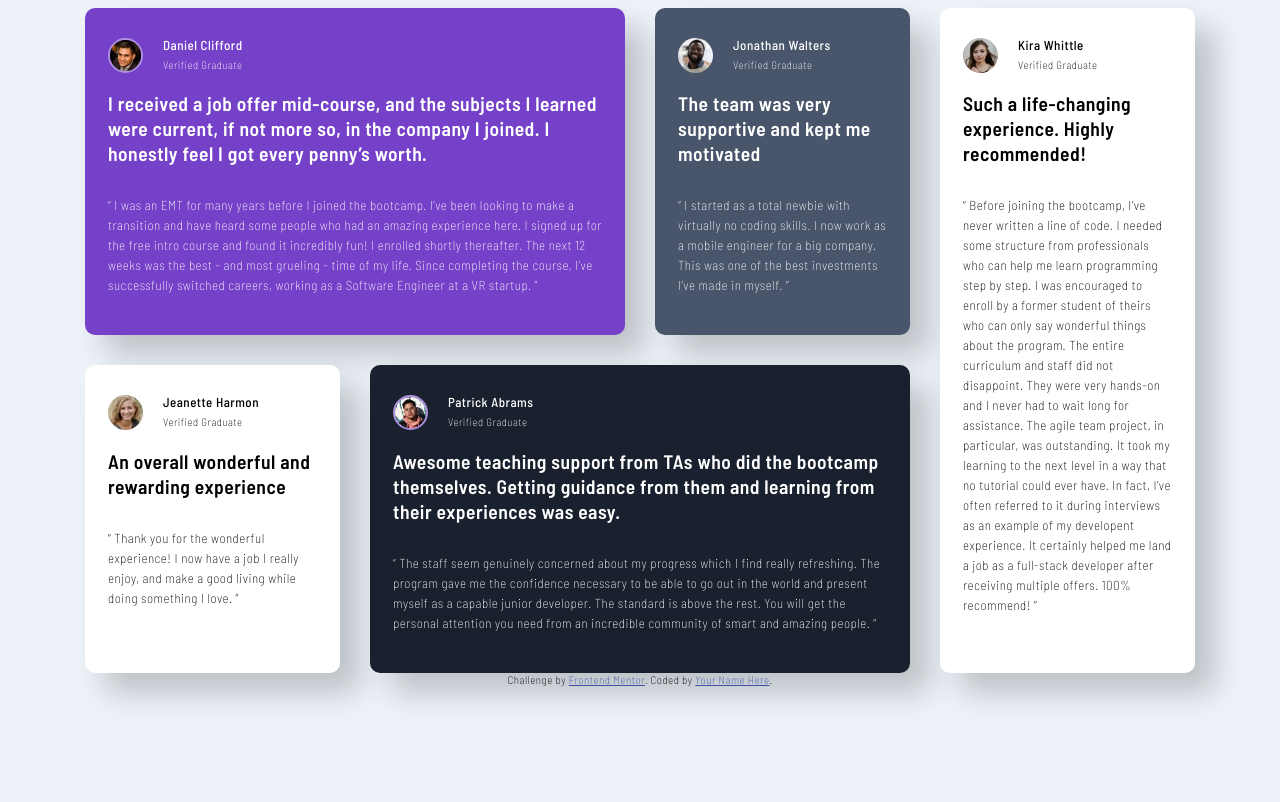
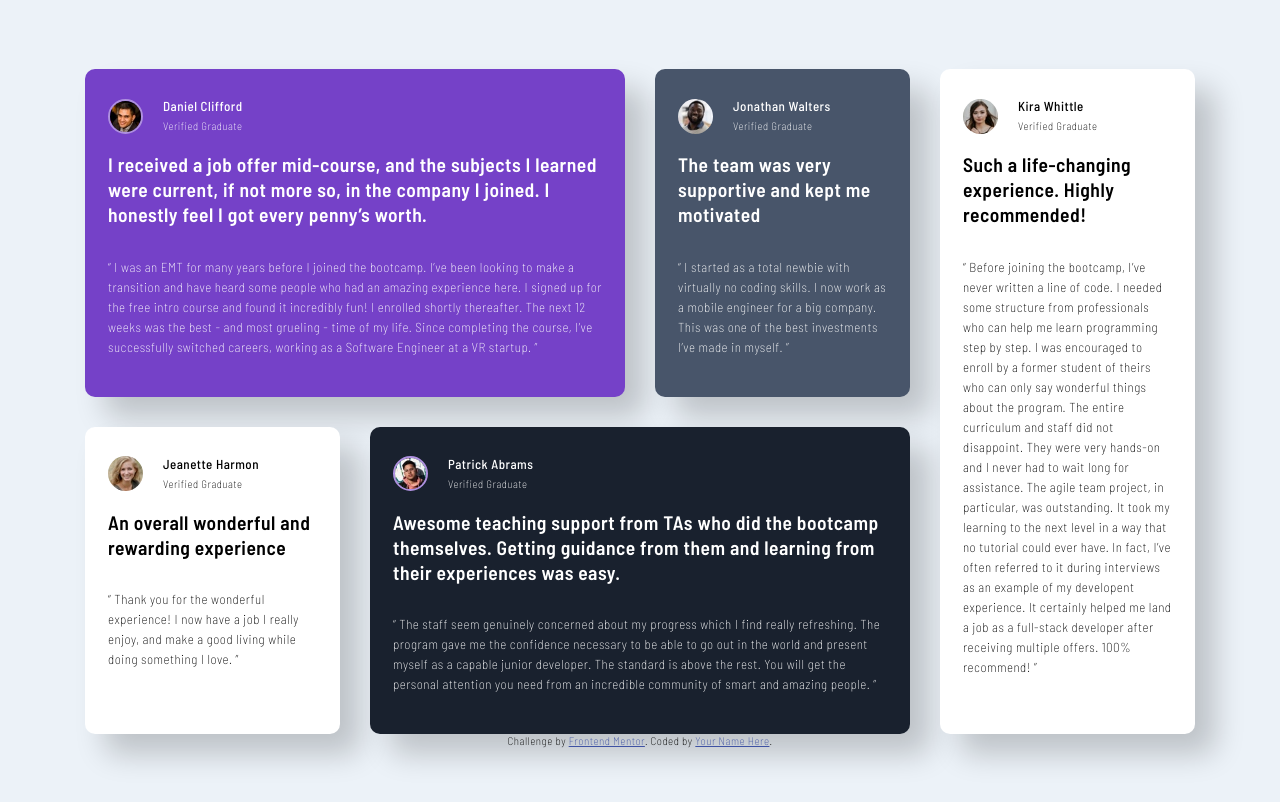
Before and after one commit to dhillman1989/fem-grid-testimonials, a plain HTML site: page index.html in a window 1280 px wide. Drawn offline with Linux system fonts and the light colour scheme.

Commit message:
centering issue fixed

```diff
--- a/style.scss
+++ b/style.scss
@@ -21,9 +21,12 @@ body {
   align-items: center;
   justify-content: center;
   flex-direction: column;
+  min-height: 100vh;
 }
 
 .grid {
+  position: relative;
+  top: 50%;
   max-width: 111rem;
   min-height: 57.6rem;
   display: grid;
```
Also changed, not shown: css/style.css, 1 other file.
